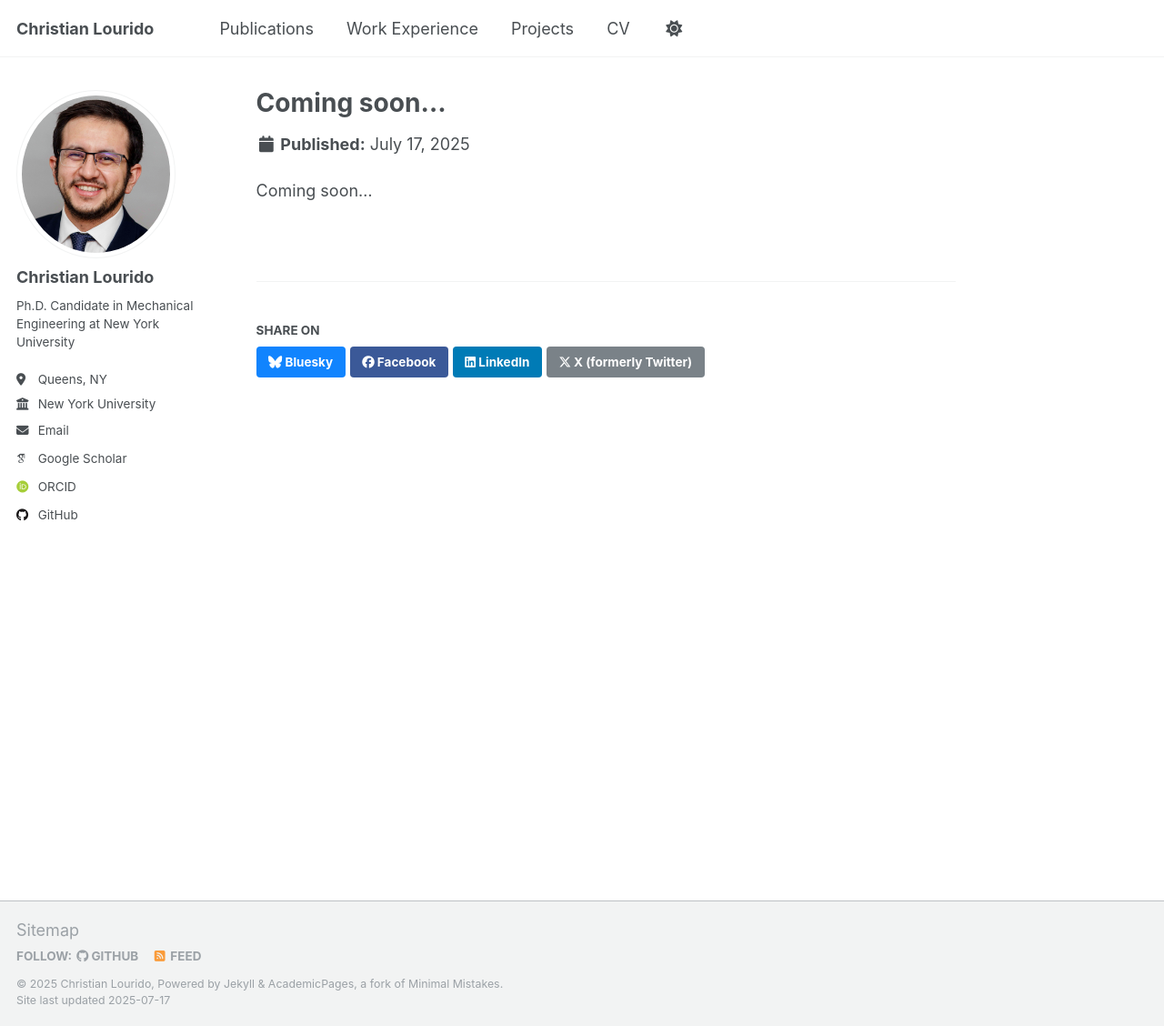
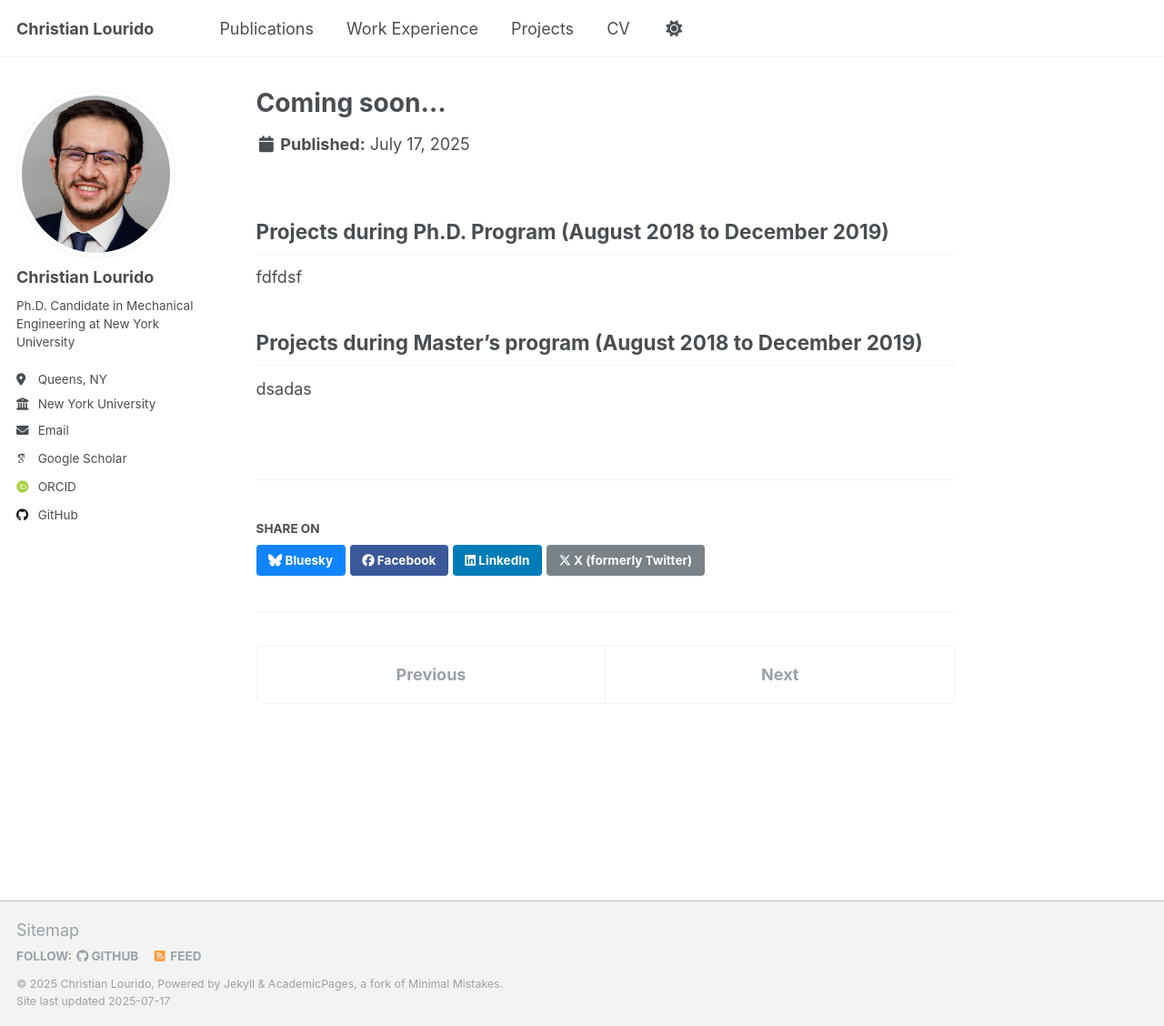
Before and after one commit to louridoc/louridoc.github.io, a Jekyll site: the page built from _portfolio/portfolio-1.md, in a window 1280 px wide and 1128 px high. Shown: the whole window at 91% size. Built offline with Jekyll 4.4.1, drawn with Linux system fonts in a browser that asks for light colours; some web fonts are replaced; a script that is not in the unit is left out.

```diff
--- a/_portfolio/portfolio-1.md
+++ b/_portfolio/portfolio-1.md
@@ -4,4 +4,10 @@ title: "Coming soon..."
 collection: portfolio
 ---
 
-Coming soon...
+## Projects during Ph.D. Program (August 2018 to December 2019)
+
+fdfdsf
+
+## Projects during Master's program (August 2018 to December 2019)
+
+dsadas
```
Also changed, not shown: _pages/about.md (+4 -1 lines), _pages/cv.md (+2 -2 lines), _portfolio/portfolio-2.md (added, +7 -0 lines), _teaching/2022-work-5.md (+1 -1 lines), images/covid-19.jpg (added).
